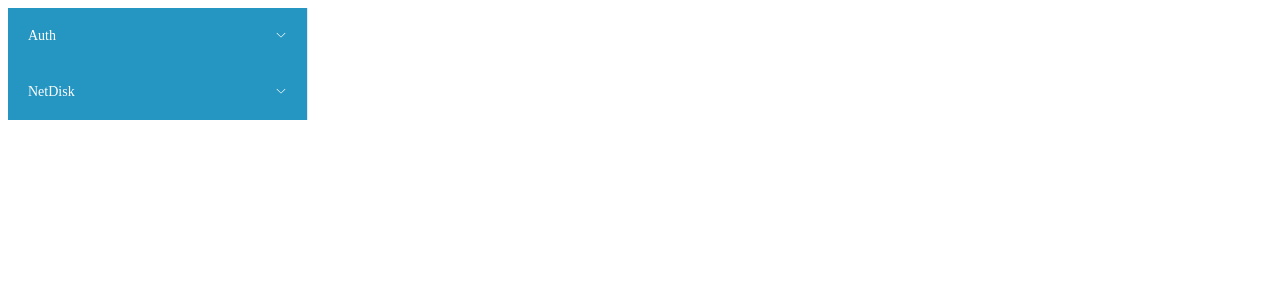
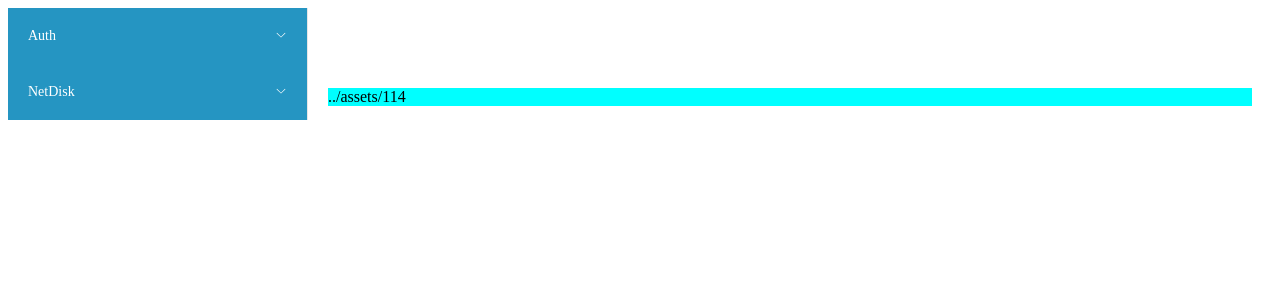
Before and after one commit to DrunkenWhale/PigeonSite-Front-End, a Vue app: page /download in a window 1280 px wide. Before the commit this address had no page. Shown: the top 300 px of the page. Built offline with nearby package versions, Linux system fonts and the light colour scheme.

Commit message:
feat: add FileFrame components

```diff
--- a/src/App.vue
+++ b/src/App.vue
@@ -11,7 +11,7 @@
 <el-sub-menu index="2">
     <template #title>NetDisk</template>
     <el-menu-item index="2-1" @click="upload">Upload</el-menu-item>
-    <el-menu-item index="2-2">Download</el-menu-item>
+    <el-menu-item index="2-2" @click="download">Download</el-menu-item>
 </el-sub-menu>
 </el-menu>
 </el-scrollbar>
@@ -42,6 +42,9 @@
             },
             upload: function upload() {
                 this.$router.push("/upload");
+            },
+            download: function download() {
+                this.$router.push("/download")
             }
         },
     };
--- /dev/null
+++ b/src/components/FileFrame.vue
@@ -0,0 +1,39 @@
+<template>
+
+    <div style="background-color: aqua;">
+        {{picType}}
+    </div>
+
+</template>
+
+<script>
+    export default {
+        name: "FileFrame",
+        data() {
+            return {
+
+            }
+        },
+        computed: {
+
+            picType: function() {
+                return '../assets/' + this.type
+            },
+
+            type: function() {
+                var tempArray = this.name.split('.')
+                var typeName = tempArray[tempArray.length - 1]
+                return typeName
+            }
+        },
+        props: {
+            name: String,
+            Size: Number,
+            createTime: String
+        }
+    }
+</script>
+
+<style>
+
+</style>
--- a/src/router/index.js
+++ b/src/router/index.js
@@ -17,7 +17,13 @@ const routes = [{
         name: "Upload",
         component: () =>
             import ("../views/Upload.vue"),
-    },
+    }, {
+        path: "/download",
+
+        name: "Download",
+        component: () =>
+            import ("../views/Download.vue")
+    }
 ];
 
 const router = createRouter({
--- /dev/null
+++ b/src/views/Download.vue
@@ -0,0 +1,29 @@
+<template>
+    <div>
+       <FileFrame name="114" />
+    </div>
+    </template>
+
+<script>
+    import FileFrame from '../components/FileFrame.vue'
+
+
+    export default {
+        name: "Download",
+        components: {
+            FileFrame
+        },
+        data() {
+            return {
+                file_list: [1, 1, 4, 5, 1, 4]
+            }
+        },
+        methods: {
+
+        },
+    }
+</script>
+
+<style>
+
+</style>
```
Also changed, not shown: src/components/HelloWorld.vue (line endings or trailing spaces).
